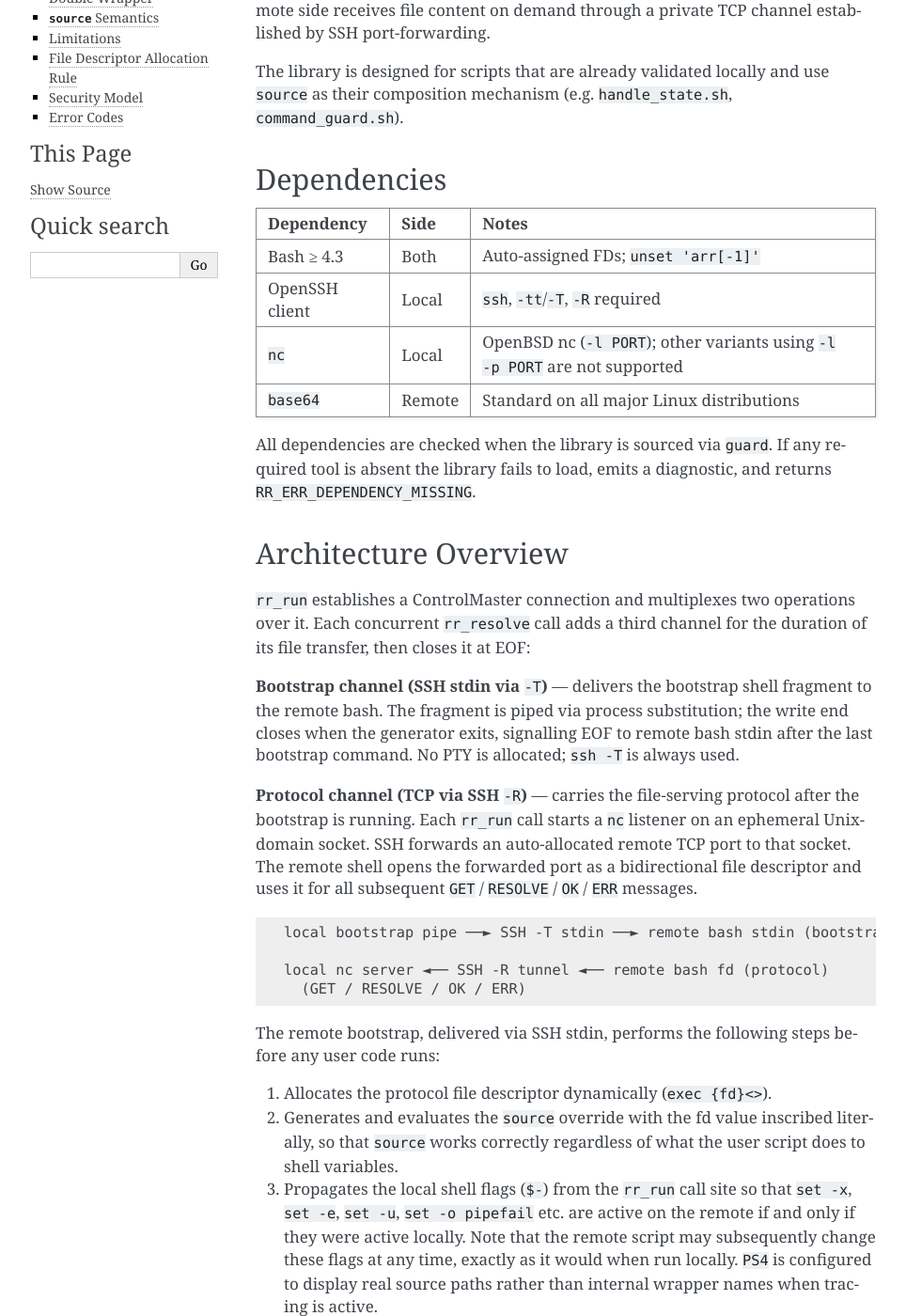
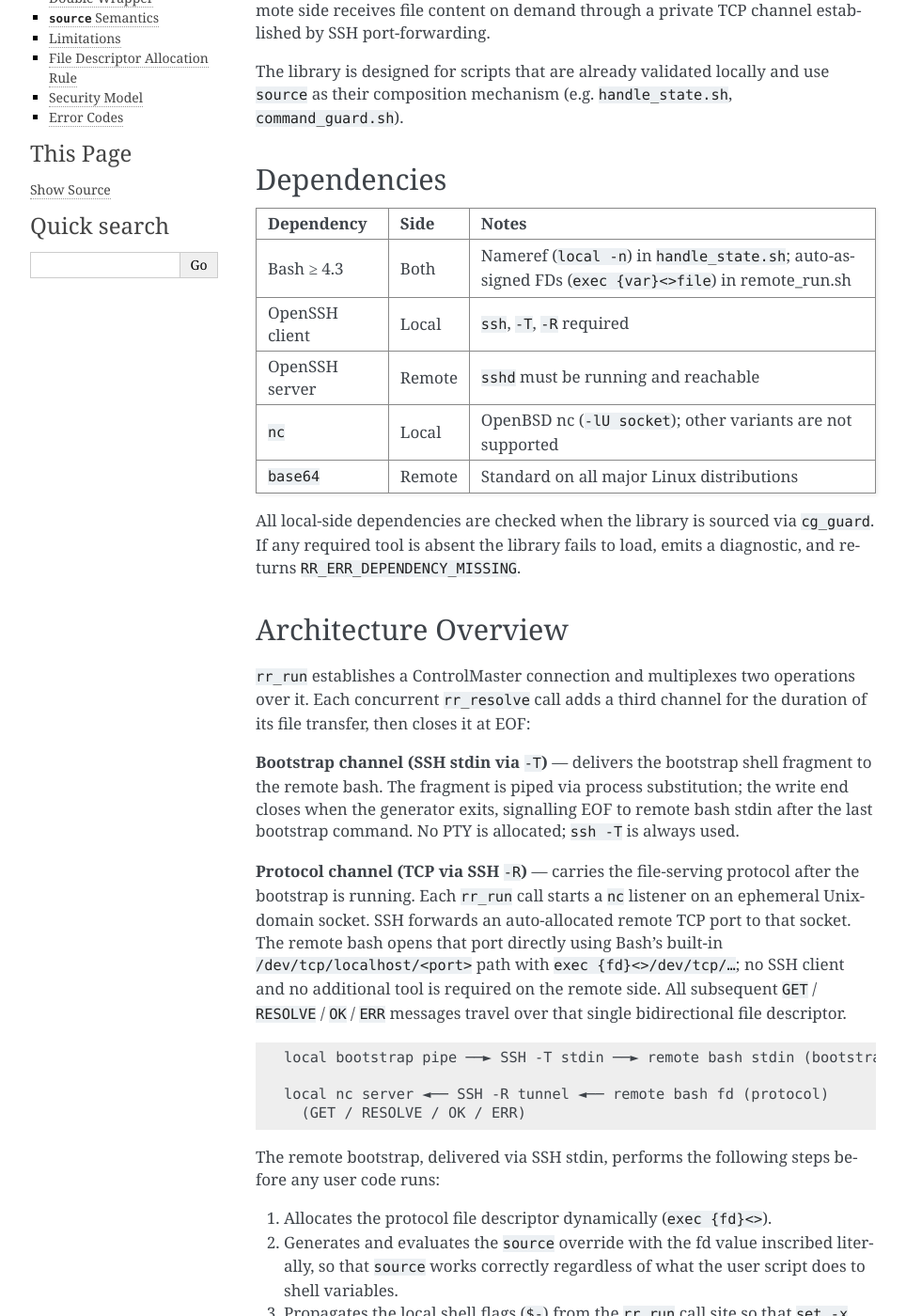
Before and after one commit to CriticalOptimisation/bash-deploy-libs, a Sphinx documentation site: the page built from docs/libraries/remote_run.rst, in a window 1280 px wide and 1400 px high, scrolled down 359 px. Shown: the whole window at 94% size, without its empty margins (148-1112 px from the left). Built offline with Sphinx 7.4.7, drawn with Linux system fonts in a browser that asks for light colours.

Commit message:
fix(remote_run): address PR #126 review comments
mkfifo error handling (config/remote_run.sh):
  Both mkfifo calls lacked error handling.  If either call fails the
  function now emits a diagnostic and returns early.  The second guard
  also removes the first FIFO to avoid leaking it.

Dependency table (docs/libraries/remote_run.rst):
  - "unset 'arr[-1]'" is not used anywhere.  Replace the incorrect Bash 4.3
    note with the actual features that require that version: nameref
    (local -n) in handle_state.sh and auto-assigned FDs in remote_run.sh.
  - Add the missing "OpenSSH server" (sshd) row for the remote side.
  - Correct the nc note to reflect Unix-domain socket usage (-lU).

Architecture section (docs/libraries/remote_run.rst):
  Clarify that the remote bash opens the forwarded TCP port via Bash's
  built-in /dev/tcp path (exec {fd}<>/dev/tcp/localhost/<port>); no SSH
  client and no additional tool is required on the remote side.

Co-Authored-By: Claude Sonnet 4.6 (1M context) <noreply@anthropic.com>

```diff
--- a/docs/libraries/remote_run.rst
+++ b/docs/libraries/remote_run.rst
@@ -25,19 +25,23 @@ Dependencies
 +------------------+----------+-------------------------------------------+
 | Dependency       | Side     | Notes                                     |
 +==================+==========+===========================================+
-| Bash ≥ 4.3       | Both     | Auto-assigned FDs; ``unset 'arr[-1]'``    |
+| Bash ≥ 4.3       | Both     | Nameref (``local -n``) in                 |
+|                  |          | ``handle_state.sh``; auto-assigned FDs    |
+|                  |          | (``exec {var}<>file``) in remote_run.sh   |
 +------------------+----------+-------------------------------------------+
-| OpenSSH client   | Local    | ``ssh``, ``-tt``/``-T``, ``-R`` required  |
+| OpenSSH client   | Local    | ``ssh``, ``-T``, ``-R`` required          |
 +------------------+----------+-------------------------------------------+
-| ``nc``           | Local    | OpenBSD nc (``-l PORT``); other variants  |
-|                  |          | using ``-l -p PORT`` are not supported    |
+| OpenSSH server   | Remote   | ``sshd`` must be running and reachable    |
++------------------+----------+-------------------------------------------+
+| ``nc``           | Local    | OpenBSD nc (``-lU socket``); other        |
+|                  |          | variants are not supported                |
 +------------------+----------+-------------------------------------------+
 | ``base64``       | Remote   | Standard on all major Linux distributions |
 +------------------+----------+-------------------------------------------+
 
-All dependencies are checked when the library is sourced via ``guard``.  If
-any required tool is absent the library fails to load, emits a diagnostic, and
-returns ``RR_ERR_DEPENDENCY_MISSING``.
+All local-side dependencies are checked when the library is sourced via
+``cg_guard``.  If any required tool is absent the library fails to load,
+emits a diagnostic, and returns ``RR_ERR_DEPENDENCY_MISSING``.
 
 Architecture Overview
 ---------------------
@@ -55,9 +59,11 @@ to remote bash stdin after the last bootstrap command.  No PTY is allocated;
 **Protocol channel (TCP via SSH** ``-R``\ **)** — carries the file-serving
 protocol after the bootstrap is running.  Each ``rr_run`` call starts a
 ``nc`` listener on an ephemeral Unix-domain socket.  SSH forwards an
-auto-allocated remote TCP port to that socket.  The remote shell opens the
-forwarded port as a bidirectional file descriptor and uses it for all
-subsequent ``GET`` / ``RESOLVE`` / ``OK`` / ``ERR`` messages.
+auto-allocated remote TCP port to that socket.  The remote bash opens that
+port directly using Bash's built-in ``/dev/tcp/localhost/<port>`` path with
+``exec {fd}<>/dev/tcp/…``; no SSH client and no additional tool is required
+on the remote side.  All subsequent ``GET`` / ``RESOLVE`` / ``OK`` / ``ERR``
+messages travel over that single bidirectional file descriptor.
 
 ::
 
```
Also changed, not shown: 1 other file.
